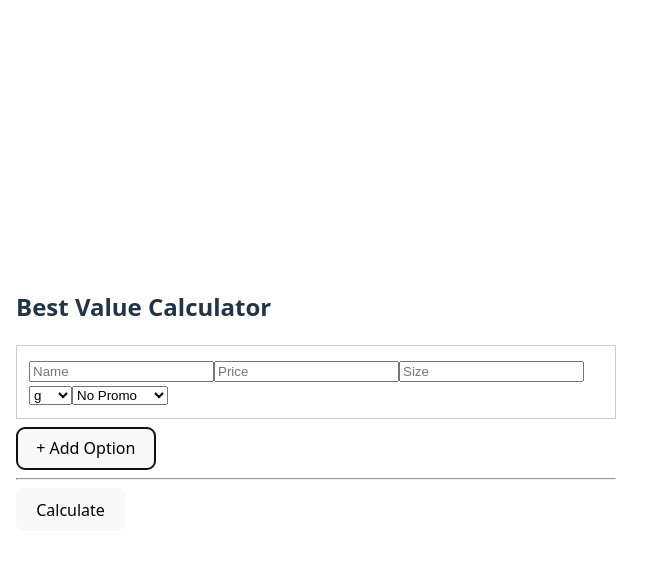
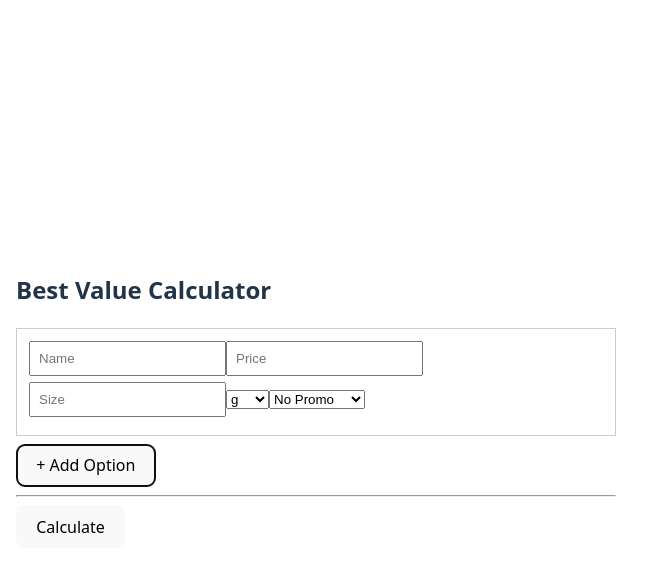
Before and after one commit to Mamduh5/best-value-calculator, a React app in the folder frontend/: page / in a window 1280 px wide. Both pictures are taken after a click on the button "+ Add Option". Shown: the top 572 px of the page, without its empty margins (0-663 px from the left). Built offline with nearby package versions, Linux system fonts and the light colour scheme; no server answers; the HTML template or start-up script is replaced by a standard one.

Commit message:
ux: improve primary actions

```diff
--- a/frontend/src/components/OptionForm.jsx
+++ b/frontend/src/components/OptionForm.jsx
@@ -6,12 +6,14 @@ export default function OptionForm({ option, onChange }) {
   return (
     <div style={{ border: "1px solid #ccc", padding: 12, marginBottom: 8 }}>
       <input
+        style={{ padding: 8, marginBottom: 6 }}
         placeholder="Name"
         value={option.name}
         onChange={(e) => update("name", e.target.value)}
       />
 
       <input
+        style={{ padding: 8, marginBottom: 6 }}
         type="number"
         placeholder="Price"
         value={option.price}
@@ -19,6 +21,7 @@ export default function OptionForm({ option, onChange }) {
       />
 
       <input
+        style={{ padding: 8, marginBottom: 6 }}
         type="number"
         placeholder="Size"
         value={option.size}
@@ -47,11 +50,13 @@ export default function OptionForm({ option, onChange }) {
       {option.promoType === "buyXgetY" && (
         <>
           <input
+            style={{ padding: 8, marginBottom: 6 }}
             type="number"
             placeholder="Buy X"
             onChange={(e) => update("promoValue", Number(e.target.value))}
           />
           <input
+            style={{ padding: 8, marginBottom: 6 }}
             type="number"
             placeholder="Get Y"
             onChange={(e) => update("promoExtra", Number(e.target.value))}
@@ -61,6 +66,7 @@ export default function OptionForm({ option, onChange }) {
 
       {option.promoType === "discount" && (
         <input
+            style={{ padding: 8, marginBottom: 6 }}
           type="number"
           placeholder="Discount %"
           onChange={(e) => update("promoValue", Number(e.target.value))}
@@ -69,6 +75,7 @@ export default function OptionForm({ option, onChange }) {
 
       {option.promoType === "extra" && (
         <input
+            style={{ padding: 8, marginBottom: 6 }}
           type="number"
           placeholder="Extra %"
           onChange={(e) => update("promoValue", Number(e.target.value))}
```
